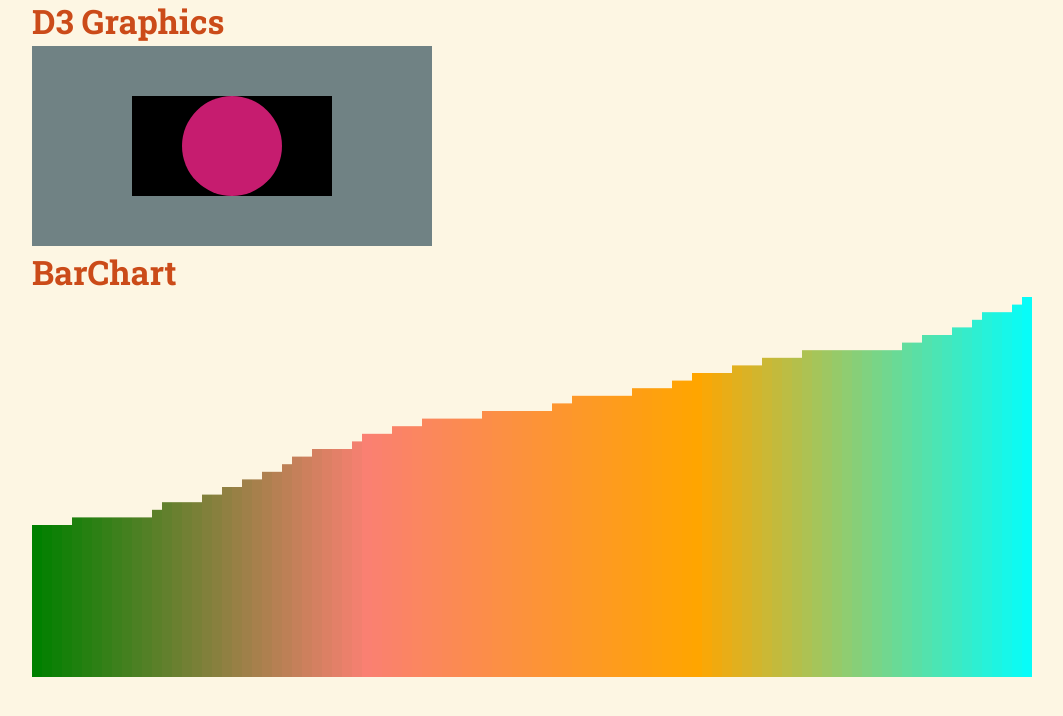
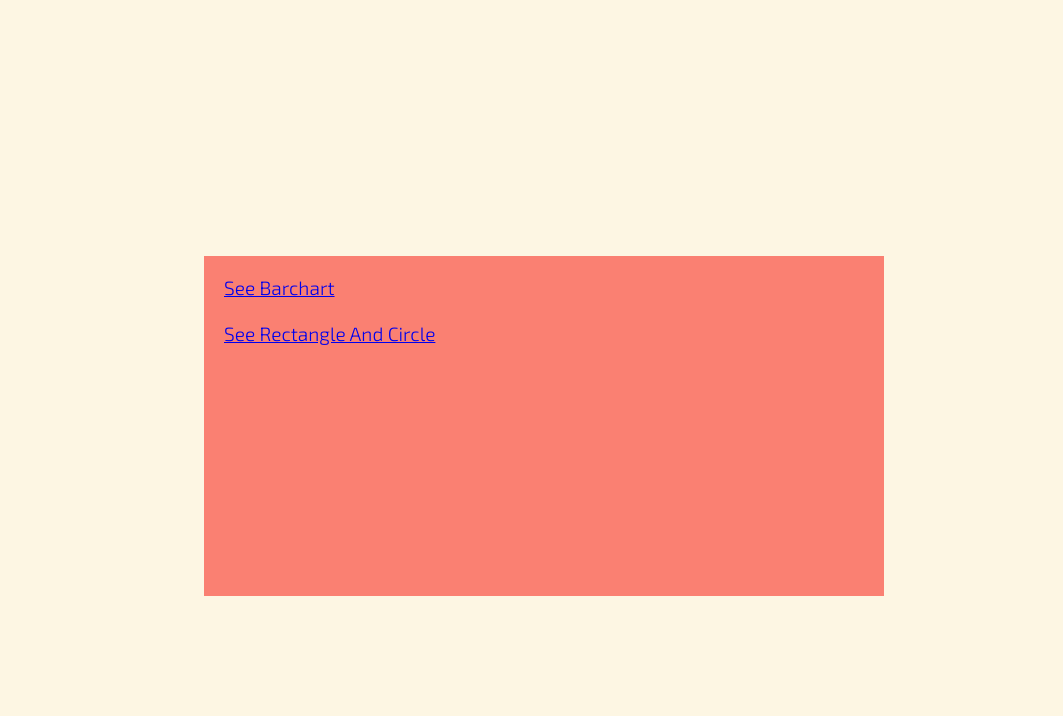
Before and after one commit to pius254/LearningD3, a PHP site: page / in a window 1280 px wide. Shown: the top 716 px of the page, without its empty margins (96-1159 px from the left). Run offline with PHP 8.4, Linux system fonts and the light colour scheme.

Commit message:
Rearranging files

```diff
--- a/assets/css/base.css
+++ b/assets/css/base.css
@@ -51,6 +51,7 @@ p {
   max-width: 1200px;
   margin: 0 auto;
   margin-top:10px;
+  float: center;
 }
 
 @media all and (max-width: 500px) {
@@ -66,3 +67,13 @@ p {
 #graphic {
   margin: 0 auto;
 }
+
+#area{
+  margin: 0 auto;
+  margin-top: 20%;
+  color: #819090;
+  background-color: salmon;
+  width: 50%;
+  height: 300px;
+  padding: 20px 20px;
+}
--- a/assets/js/script.js
+++ b/assets/js/Barchart.js
@@ -1,28 +1,3 @@
-d3.select("#chart")
-//adding the svg
-        .append("svg")
-            .attr("width",400)
-            .attr("height",200)
-            .style("background", "#708284")
-//adding a rectangle to the svg
-        .append("rect")
-            .attr("x", 100)
-            .attr("y", 50)
-            .attr("width", 200)
-            .attr("height", 100)
-            .style("background", "#D11C24")
-//adding a circle inside the the rectangle
-d3.select("svg")
-            .append("circle")
-            .attr("cx", 200)
-            .attr("cy", 100)
-            .attr("r", 50)
-            .style("fill", "#C61C6F")
-            //.attr("opacity", 0)
-//mouse events on the circle
-.on("mouseover", function() { d3.select(this).attr("opacity", 0.3); })
-.on("mouseout", function() { d3.select(this).attr("opacity", 1); })
-
 //creating barchart
 var barData=[];
 for (var i=0; i<100; i++){
--- /dev/null
+++ b/assets/js/min/Barchart.min.js
@@ -0,0 +1 @@
+for(var barData=[],i=0;100>i;i++)barData.push(Math.round(30*Math.random())+20);var colors=d3.scale.linear().domain([0,.33*barData.length,.66*barData.length,barData.length]).range(["green","salmon","orange","cyan"]),width=1e3,height=380,barWidth=50,barOffset=5,tempColor;barData.sort(function(t,a){return t-a});var yScale=d3.scale.linear().domain([0,d3.max(barData)]).range([0,height]),xScale=d3.scale.ordinal().domain(d3.range(0,barData.length)).rangeBands([0,width]),tooltip=d3.select("body").append("div").style("position","absolute").style("padding","0 10px").style("background","white").style("opacity",0),myChart=d3.select("#bChart").append("svg").attr("width",width).attr("height",height).append("g").selectAll("rect").data(barData).enter().append("rect").attr("width",xScale.rangeBand()).attr("height",0).attr("x",function(t,a){return xScale(a)}).attr("y",height).style("fill",function(t,a){return colors(a)}).on("mouseover",function(t){tooltip.transition().style("opacity",.9),tooltip.html(t).style("left",d3.event.pageX-35+"px").style("top",d3.event.pageY-30+"px"),tempColor=this.style.fill,d3.select(this).style("opacity",.5).style("fill","yellow")}).on("mouseout",function(){d3.select(this).style("opacity",1).style("fill",tempColor)});myChart.transition().attr("height",function(t){return yScale(t)}).attr("y",function(t){return height-yScale(t)}).delay(function(t,a){return 20*a}).duration(1e3).ease("elastic");
--- /dev/null
+++ b/assets/js/min/rectAndCircle.min.js
@@ -0,0 +1 @@
+d3.select("#chart").append("svg").attr("width",400).attr("height",200).style("background","#708284").append("rect").attr("x",100).attr("y",50).attr("width",200).attr("height",100).style("background","#D11C24"),d3.select("svg").append("circle").attr("cx",200).attr("cy",100).attr("r",50).style("fill","#C61C6F").on("mouseover",function(){d3.select(this).attr("opacity",.3)}).on("mouseout",function(){d3.select(this).attr("opacity",1)});
--- a/index.html
+++ b/index.html
@@ -1,23 +1,18 @@
 <!DOCTYPE html>
-<html lang="en">
+<html>
 <head>
 	<meta charset="UTF-8">
+    <link rel="stylesheet" href="assets/css/base.css">
 	<title>D3 Graphics</title>
-        <link rel="stylesheet" href="assets/css/base.css">
-        <link rel="stylesheet" href="assets/css/styles.css">
 </head>
 <body>
-        <div class="container">
-           <h2>D3 Graphics</h2>
-           <section id="chart"></section>
+
+	<div id="area">
+		<a href="Barchart.html">See Barchart</a>
+		<br>
+		<br>
+		<a href="rectAndCircle.html">See Rectangle And Circle</a>
 	</div>
 
-        <div class="container">
-           <h2>BarChart</h2>
-           <section id="bChart"></section>
-        </div>
-
-        <script src="assets/js/d3.min.js"></script>
-        <script src="assets/js/script.js"></script>
 </body>
 </html>
--- a/nbproject/private/private.xml
+++ b/nbproject/private/private.xml
@@ -2,10 +2,6 @@
 <project-private xmlns="http://www.netbeans.org/ns/project-private/1">
     <editor-bookmarks xmlns="http://www.netbeans.org/ns/editor-bookmarks/2" lastBookmarkId="0"/>
     <open-files xmlns="http://www.netbeans.org/ns/projectui-open-files/2">
-        <group>
-            <file>file:/C:/xampp/htdocs/D3/assets/js/script.js</file>
-            <file>file:/C:/xampp/htdocs/D3/assets/css/base.css</file>
-            <file>file:/C:/xampp/htdocs/D3/index.html</file>
-        </group>
+        <group/>
     </open-files>
 </project-private>
```
Also changed, not shown: Barchart.html (added, +20 -0 lines), assets/js/rectAndCircle.js (added, +24 -0 lines), rectAndCircle.html (added, +20 -0 lines). Lines whose indentation alone changed are shown as unchanged.
